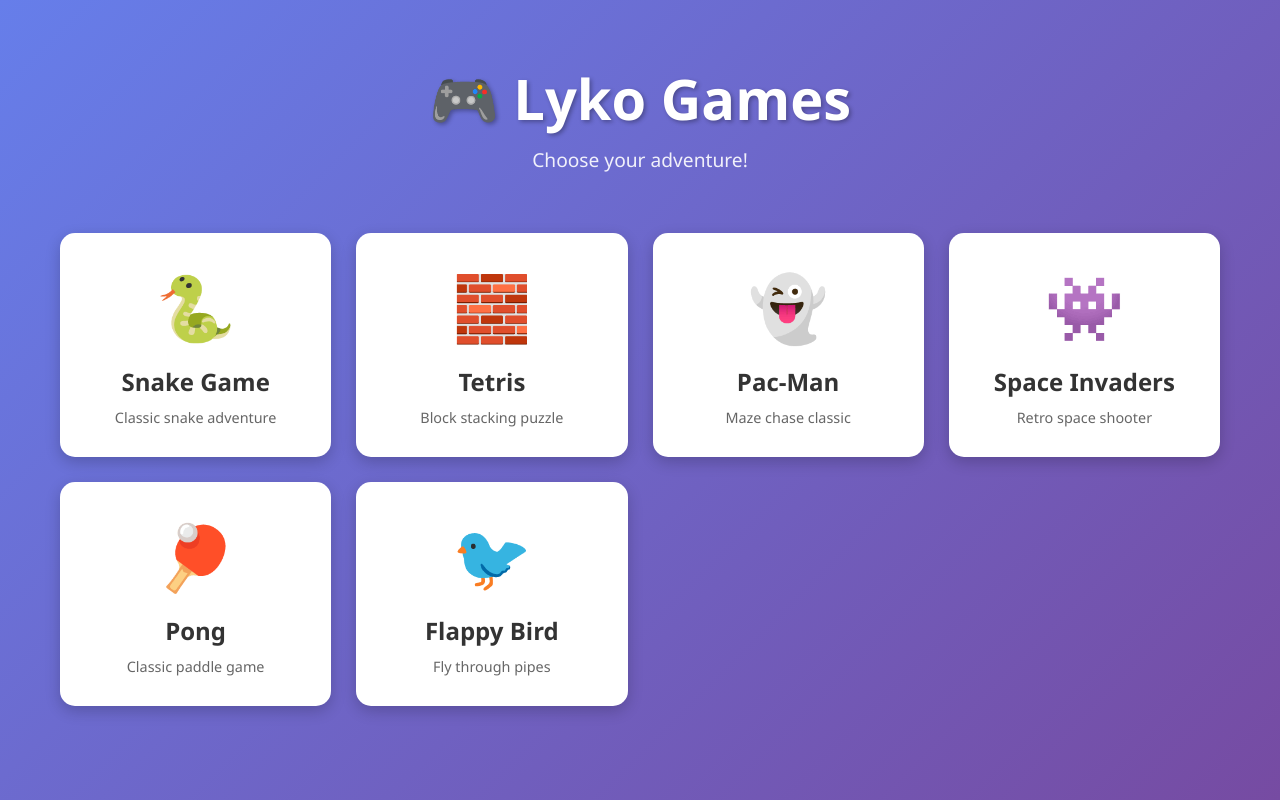
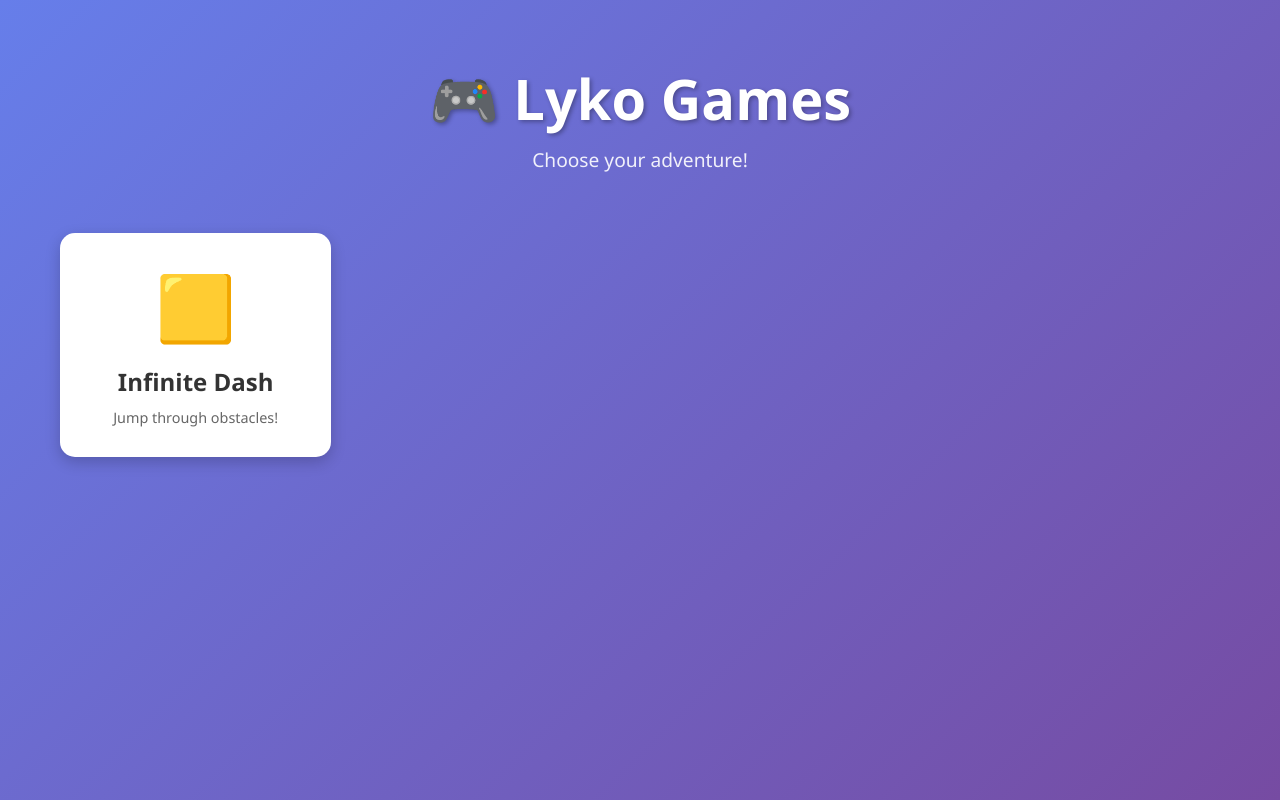
Before and after one commit to tellyscaffold/lyko, a plain HTML site: page index.html in a window 1280 px wide. Drawn offline with Linux system fonts and the light colour scheme.

Commit message:
Update game list by adding 'Infinite Dash'
Replaced multiple game entries with a new game entry for 'Infinite Dash'.

```diff
--- a/index.html
+++ b/index.html
@@ -121,40 +121,10 @@
         // ============================================
         const games = [
             {
-                title: "Snake Game",
-                icon: "🐍",
-                description: "Classic snake adventure",
-                url: "games/snake.html"
-            },
-            {
-                title: "Tetris",
-                icon: "🧱",
-                description: "Block stacking puzzle",
-                url: "games/tetris.html"
-            },
-            {
-                title: "Pac-Man",
-                icon: "👻",
-                description: "Maze chase classic",
-                url: "games/pacman.html"
-            },
-            {
-                title: "Space Invaders",
-                icon: "👾",
-                description: "Retro space shooter",
-                url: "games/space-invaders.html"
-            },
-            {
-                title: "Pong",
-                icon: "🏓",
-                description: "Classic paddle game",
-                url: "games/pong.html"
-            },
-            {
-                title: "Flappy Bird",
-                icon: "🐦",
-                description: "Fly through pipes",
-                url: "games/flappy.html"
+                title: "Infinite Dash",
+                icon: "🟨",
+                description: "Jump through obstacles!",
+                url: "infinite-dash.html"
             }
             // Add more games here following the same format!
         ];
```
